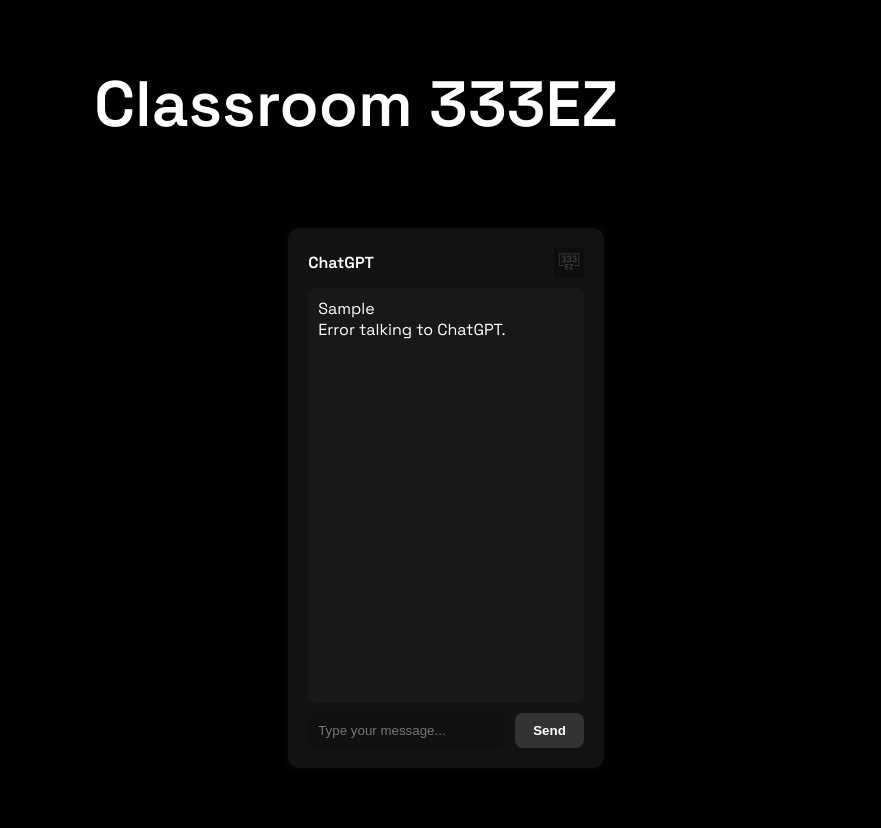
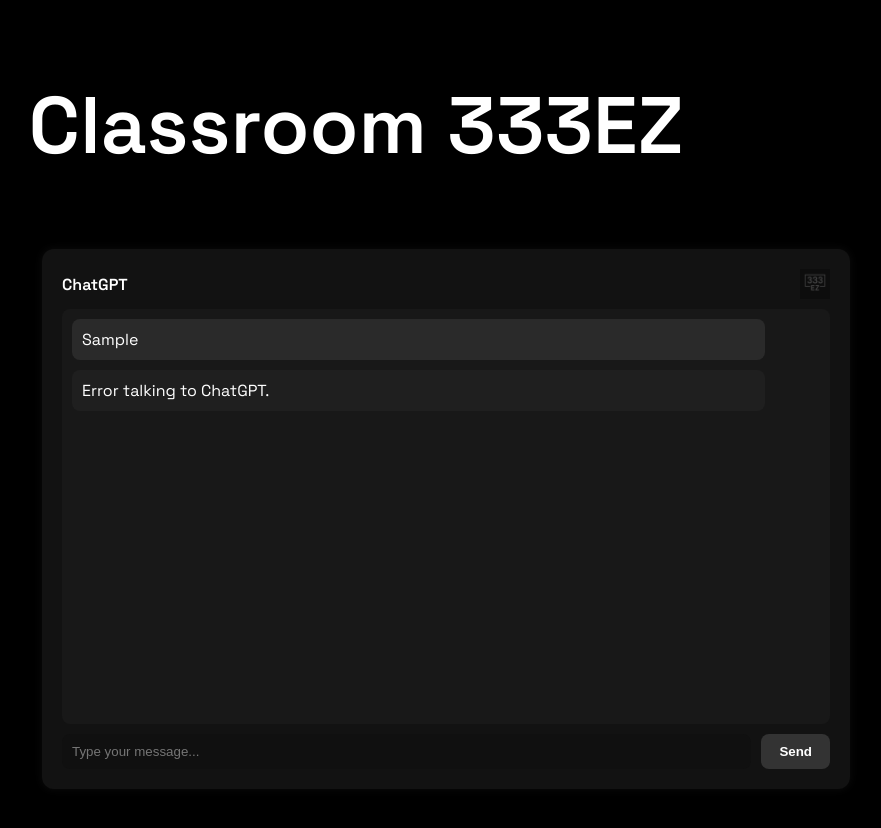
Before and after one commit to Wgweber/chatgptsite, a website: page index.html in a window 1280 px wide. Both pictures are taken after typing "Sample" into the empty fields and a click on the button "Send". Shown: the whole page, without its empty margins (284-1165 px from the left). Drawn offline with Linux system fonts and the light colour scheme; no server answers.

Commit message:
Update from new computer

```diff
--- a/style.css
+++ b/style.css
@@ -12,7 +12,7 @@
 header {
   padding: 20px 0;
   text-align: center;
-  font-size: 2rem;
+  font-size: 2.5rem;
   font-weight: bold;
   color: #fff;
 }
@@ -22,7 +22,10 @@
   justify-content: center;
   align-items: flex-start;
   gap: 20px;
-  padding: 20px;
+  width: 100%;
+  max-width: 1200px;
+  padding: 0 20px;
+  box-sizing: border-box;
 }
 
 .left-ad {
@@ -35,9 +38,9 @@
   background-color: #121212;
   border-radius: 12px;
   padding: 20px;
-  width: 100%;
-  max-width: 800px;
+  flex: 1;
   min-height: 500px;
+  max-width: 768px;
   box-shadow: 0 0 10px rgba(255, 255, 255, 0.05);
   display: flex;
   flex-direction: column;
@@ -95,3 +98,21 @@
 button[type="submit"]:hover {
   background-color: #444;
 }
+
+.message {
+  margin-bottom: 10px;
+  padding: 10px;
+  border-radius: 8px;
+  max-width: 90%;
+  word-wrap: break-word;
+}
+
+.user {
+  background-color: #2a2a2a;
+  align-self: flex-end;
+}
+
+.assistant {
+  background-color: #1f1f1f;
+  align-self: flex-start;
+}
```
